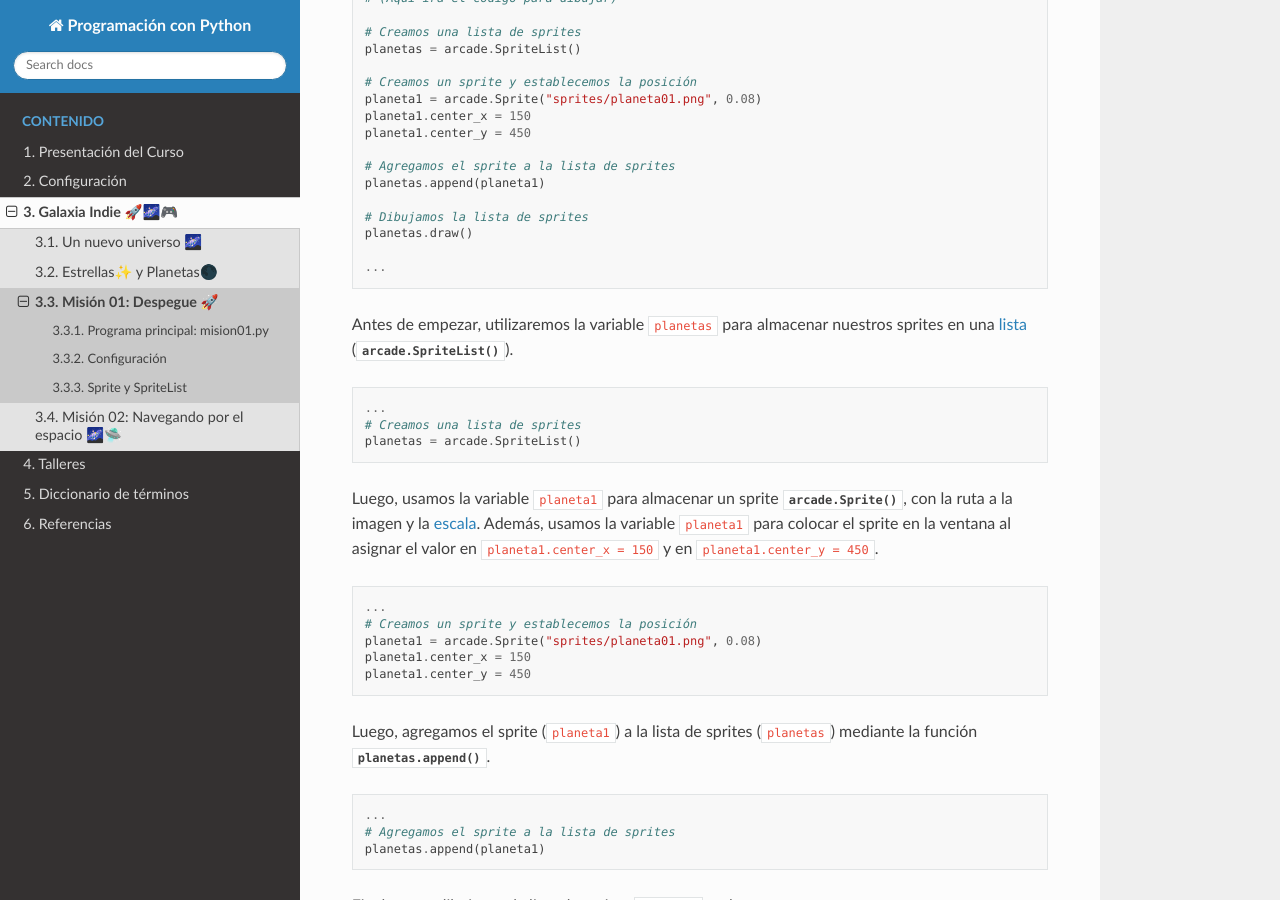
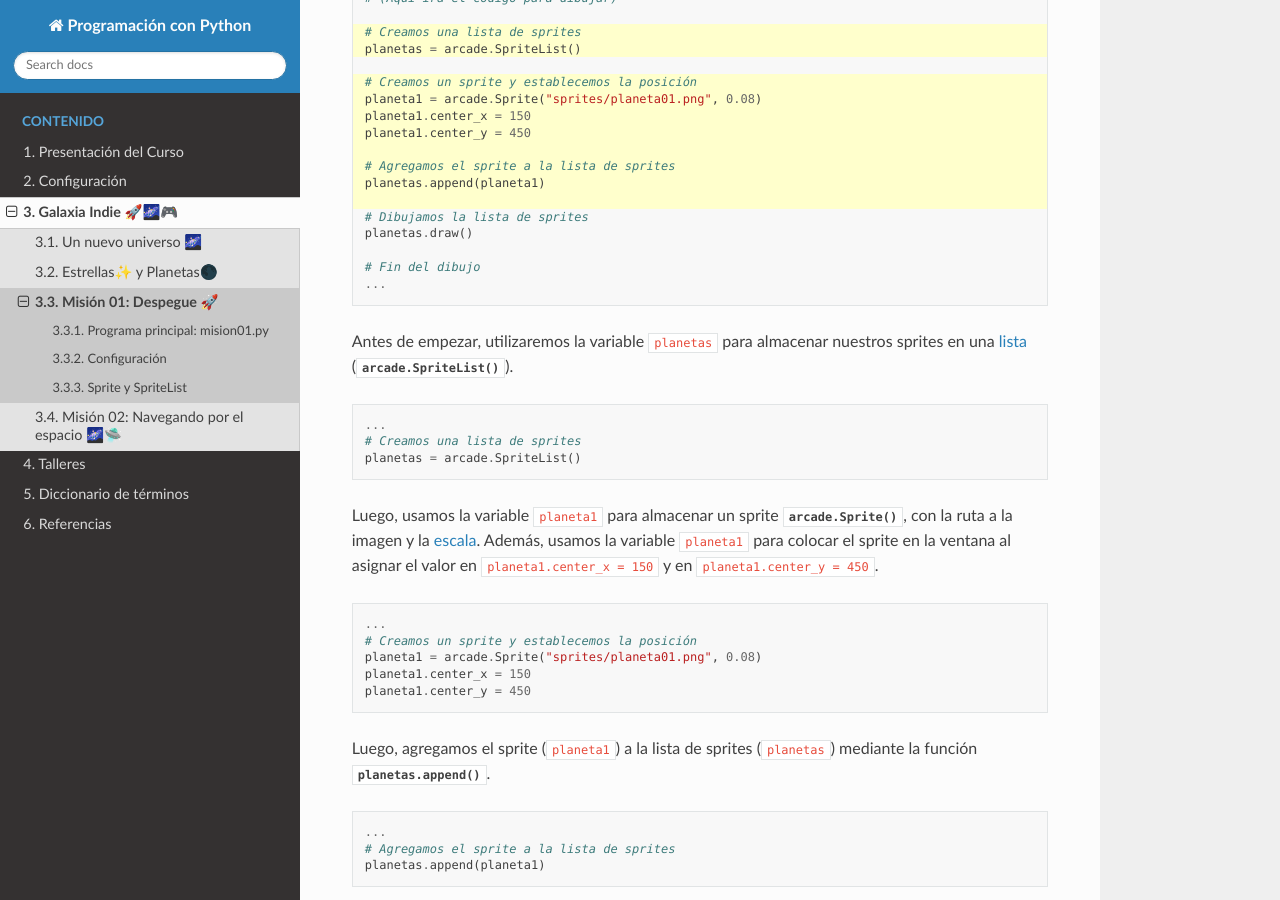
Before and after one commit to aavendan/programacion-python, a Sphinx documentation site: the page built from docs/source/sesiones/sesion03.rst, in a window 1280 px wide and 900 px high, scrolled down 2410 px. Built offline with Sphinx 7.4.7 and the Read the Docs theme 3.1.0, drawn with Linux system fonts in a browser that asks for light colours.

Commit message:
highlight

```diff
--- a/docs/source/sesiones/sesion03.rst
+++ b/docs/source/sesiones/sesion03.rst
@@ -113,6 +114,7 @@ Copia el siguiente código y colócalo en la ubicación indicada.
     # Dibujamos la lista de sprites
     planetas.draw()
 
+    # Fin del dibujo
     ...
 
 Antes de empezar, utilizaremos la variable ``planetas``
```
Also changed, not shown: other parts of docs/source/sesiones/sesion03.rst (+1 -0 lines).
